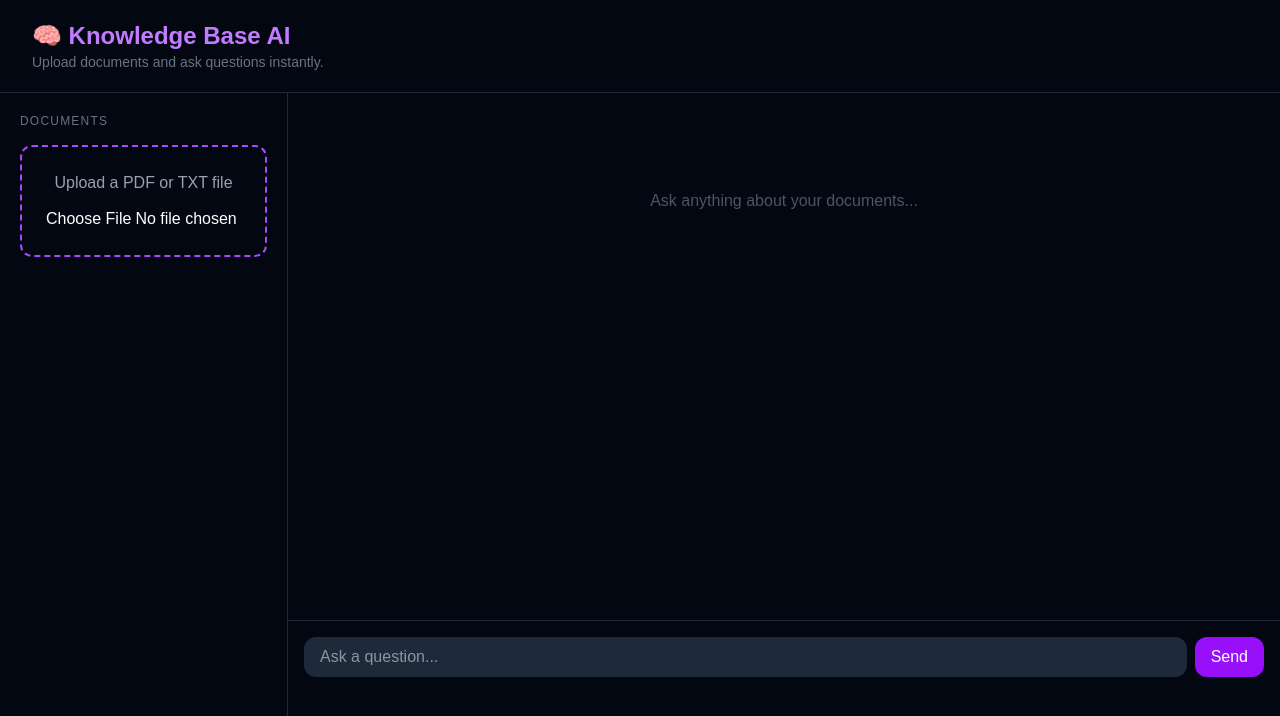
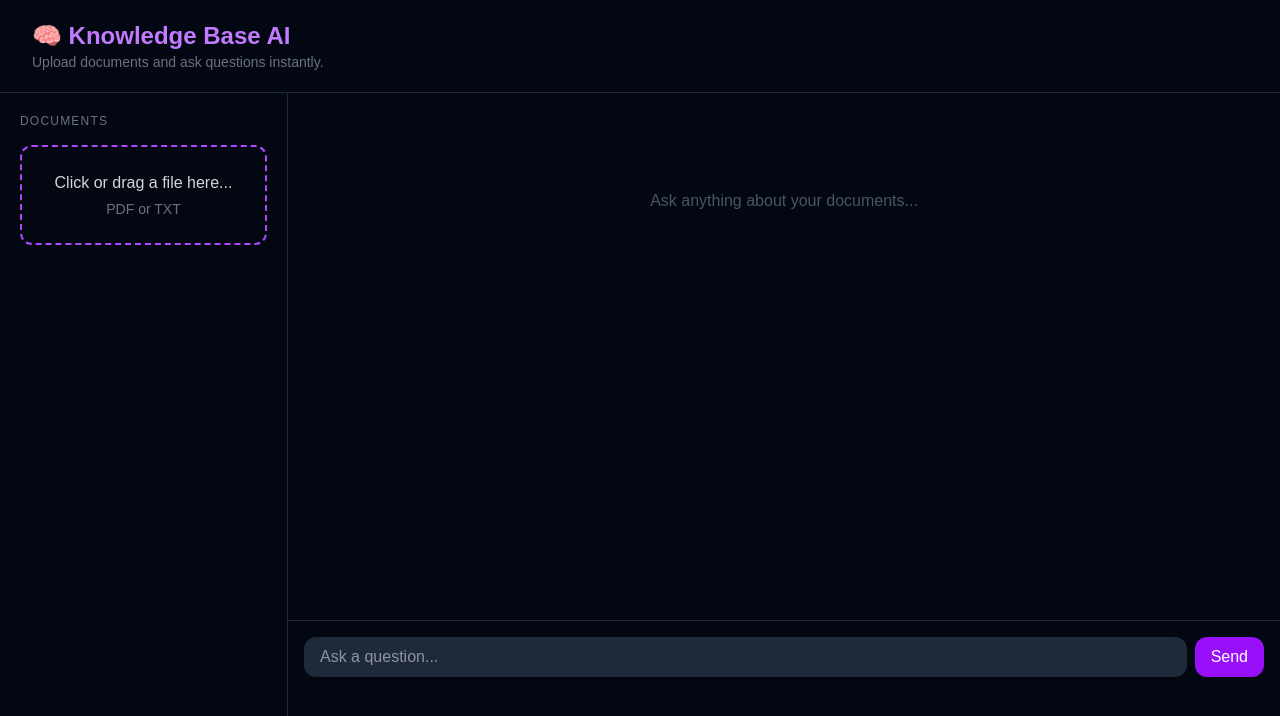
Before and after one commit to unfamousk4y/knowledge-base-ai, a Next.js app in the folder frontend/: page / in a window 1280 px wide. Shown: the top 716 px of the page. Built offline with nearby package versions, Linux system fonts and the light colour scheme.

Commit message:
UI optimization

```diff
--- a/frontend/components/FileUploader.tsx
+++ b/frontend/components/FileUploader.tsx
@@ -1,16 +1,17 @@
 "use client";
-import { useState } from "react";
+import { useState, useRef } from "react";
 
 export default function FileUploader({ onUpload }: { onUpload: () => void }) {
 const [uploading, setUploading] = useState(false);
 const [message, setMessage] = useState("");
+const [fileName, setFileName] = useState("");
+const inputRef = useRef<HTMLInputElement>(null);
 
-const handleFile = async (e: React.ChangeEvent<HTMLInputElement>) => {
-const file = e.target.files?.[0];
+const handleFile = async (file: File) => {
 if (!file) return;
-
 setUploading(true);
 setMessage("");
+setFileName(file.name);
 
 const formData = new FormData();
 formData.append("file", file);
@@ -22,22 +23,47 @@ body: formData,
 const data = await res.json();
 
 setUploading(false);
-setMessage(`Uploaded! ${data.chunks} chunks indexed.`);
+setMessage(`✅ ${data.chunks} chunks indexed`);
 onUpload();
 };
 
+const handleChange = (e: React.ChangeEvent<HTMLInputElement>) => {
+const file = e.target.files?.[0];
+if (file) handleFile(file);
+};
+
 return (
-<div className="w-full border-2 border-dashed border-purple-500 rounded-xl p-6 text-center">
-<p className="text-gray-400 mb-3">Upload a PDF or TXT file</p>
+<div
+className="border-2 border-dashed border-purple-500 rounded-xl p-6 text-center cursor-pointer hover:border-purple-400 transition-colors"
+onClick={() => inputRef.current?.click()}
+onDragOver={(e) => e.preventDefault()}
+onDrop={(e) => {
+e.preventDefault();
+const file = e.dataTransfer.files?.[0];
+if (file) handleFile(file);
+}}
+>
 <input
+ref={inputRef}
 type="file"
 accept=".pdf,.txt"
-onChange={handleFile}
-disabled={uploading}
-className="text-white"
+onChange={handleChange}
+className="hidden"
 />
-{uploading && <p className="text-purple-400 mt-2">Uploading...</p>}
-{message && <p className="text-green-400 mt-2">{message}</p>}
+
+{uploading ? (
+<p className="text-purple-400">Uploading...</p>
+) : message ? (
+<div>
+<p className="text-gray-300 text-sm mb-1 truncate">📄 {fileName}</p>
+<p className="text-green-400 text-sm">{message}</p>
+</div>
+) : (
+<div>
+<p className="text-gray-300 mb-1"> Click or drag a file here...</p>
+<p className="text-gray-500 text-sm">PDF or TXT</p>
+</div>
+)}
 </div>
 );
 }
```
